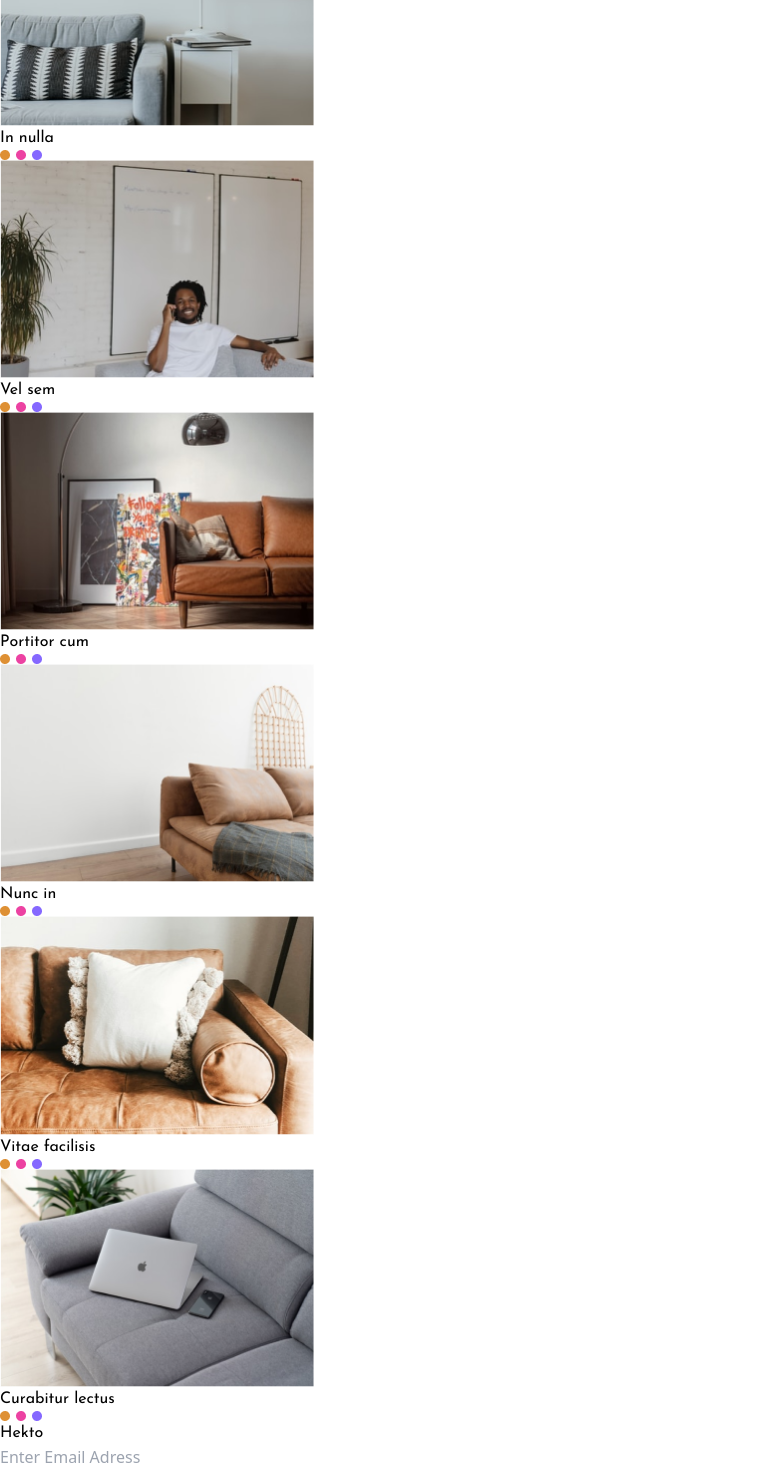
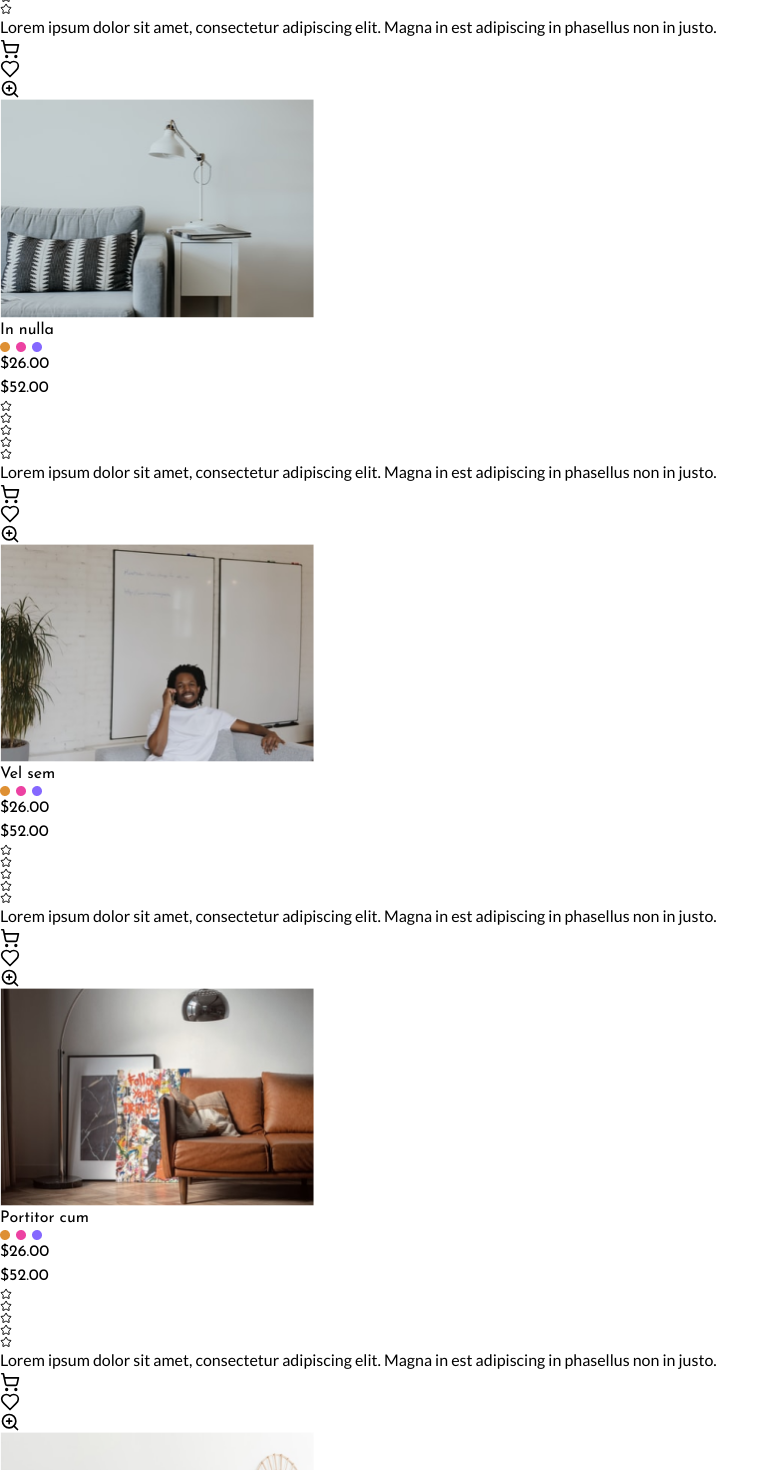
Before and after one commit to AbdulSamad94/Hackhaton-2, a Next.js app: page /products in a window 1280 px wide. Shown: the part 980-2450 px from the top of the page, without its empty margins (0-779 px from the left). Built offline with nearby package versions, Linux system fonts and the light colour scheme.

Commit message:
product page done

```diff
--- a/src/app/products/page.tsx
+++ b/src/app/products/page.tsx
@@ -1,5 +1,5 @@
 import FilterSection from "@/components/FilterSection/FilterSection";
-import { Heart, ShoppingCart, ZoomIn } from "lucide-react";
+import { Heart, ShoppingCart, ZoomIn, Star } from "lucide-react";
 import Image from "next/image";
 
 const products = [
@@ -11,9 +11,9 @@ const products = [
     star: 4,
     emptyStar: 1,
     text: "Lorem ipsum dolor sit amet, consectetur adipiscing elit. Magna in est adipiscing in phasellus non in justo.",
-    cart: <ShoppingCart size={20} />,
-    heart: <Heart size={20} />,
-    zoom: <ZoomIn size={20} />,
+    cart: <ShoppingCart size={20} className="text-gray-500" />,
+    heart: <Heart size={20} className="text-gray-500" />,
+    zoom: <ZoomIn size={20} className="text-gray-500" />,
   },
   {
     img: "/productPage/img-2.png",
@@ -23,9 +23,9 @@ const products = [
     star: 4,
     emptyStar: 1,
     text: "Lorem ipsum dolor sit amet, consectetur adipiscing elit. Magna in est adipiscing in phasellus non in justo.",
-    cart: <ShoppingCart size={20} />,
-    heart: <Heart size={20} />,
-    zoom: <ZoomIn size={20} />,
+    cart: <ShoppingCart size={20} className="text-gray-500" />,
+    heart: <Heart size={20} className="text-gray-500" />,
+    zoom: <ZoomIn size={20} className="text-gray-500" />,
   },
   {
     img: "/productPage/img-3.png",
@@ -35,9 +35,9 @@ const products = [
     star: 4,
     emptyStar: 1,
     text: "Lorem ipsum dolor sit amet, consectetur adipiscing elit. Magna in est adipiscing in phasellus non in justo.",
-    cart: <ShoppingCart size={20} />,
-    heart: <Heart size={20} />,
-    zoom: <ZoomIn size={20} />,
+    cart: <ShoppingCart size={20} className="text-gray-500" />,
+    heart: <Heart size={20} className="text-gray-500" />,
+    zoom: <ZoomIn size={20} className="text-gray-500" />,
   },
   {
     img: "/productPage/img-4.png",
@@ -47,9 +47,9 @@ const products = [
     star: 4,
     emptyStar: 1,
     text: "Lorem ipsum dolor sit amet, consectetur adipiscing elit. Magna in est adipiscing in phasellus non in justo.",
-    cart: <ShoppingCart size={20} />,
-    heart: <Heart size={20} />,
-    zoom: <ZoomIn size={20} />,
+    cart: <ShoppingCart size={20} className="text-gray-500" />,
+    heart: <Heart size={20} className="text-gray-500" />,
+    zoom: <ZoomIn size={20} className="text-gray-500" />,
   },
   {
     img: "/productPage/img-5.png",
@@ -59,9 +59,9 @@ const products = [
     star: 4,
     emptyStar: 1,
     text: "Lorem ipsum dolor sit amet, consectetur adipiscing elit. Magna in est adipiscing in phasellus non in justo.",
-    cart: <ShoppingCart size={20} />,
-    heart: <Heart size={20} />,
-    zoom: <ZoomIn size={20} />,
+    cart: <ShoppingCart size={20} className="text-gray-500" />,
+    heart: <Heart size={20} className="text-gray-500" />,
+    zoom: <ZoomIn size={20} className="text-gray-500" />,
   },
   {
     img: "/productPage/img-6.png",
@@ -71,9 +71,9 @@ const products = [
     star: 4,
     emptyStar: 1,
     text: "Lorem ipsum dolor sit amet, consectetur adipiscing elit. Magna in est adipiscing in phasellus non in justo.",
-    cart: <ShoppingCart size={20} />,
-    heart: <Heart size={20} />,
-    zoom: <ZoomIn size={20} />,
+    cart: <ShoppingCart size={20} className="text-gray-500" />,
+    heart: <Heart size={20} className="text-gray-500" />,
+    zoom: <ZoomIn size={20} className="text-gray-500" />,
   },
   {
     img: "/productPage/img-7.png",
@@ -83,15 +83,15 @@ const products = [
     star: 4,
     emptyStar: 1,
     text: "Lorem ipsum dolor sit amet, consectetur adipiscing elit. Magna in est adipiscing in phasellus non in justo.",
-    cart: <ShoppingCart size={20} />,
-    heart: <Heart size={20} />,
-    zoom: <ZoomIn size={20} />,
+    cart: <ShoppingCart size={20} className="text-gray-500" />,
+    heart: <Heart size={20} className="text-gray-500" />,
+    zoom: <ZoomIn size={20} className="text-gray-500" />,
   },
 ];
 
 const Page = () => {
   return (
-    <main className="mt-10">
+    <main className="mt-10 overflow-hidden">
       <FilterSection
         textTitle={"Shop Products"}
         textNavigation={"Home . "}
@@ -100,7 +100,7 @@ const Page = () => {
       <div className="space-y-10 mt-20">
         {products.map((item, index) => (
           <div
-            className="flex justify-start gap-y-14 gap-x-8 items-center ml-24"
+            className="flex justify-start gap-y-14 gap-x-8 items-center ml-24 cursor-pointer hover:scale-110 transition-all"
             key={index}
           >
             <div>
@@ -112,9 +112,9 @@ const Page = () => {
                 className="w-auto h-auto"
               />
             </div>
-            <div>
+            <div className="w-[550px]">
               <div className="flex items-center gap-x-4">
-                <h1 className="text-1 font-bold text-lg text-indigo-900">
+                <h1 className="text-1 font-bold text-[19px] text-indigo-900">
                   {item.name}
                 </h1>
                 <div>
@@ -127,6 +127,34 @@ const Page = () => {
                   />
                 </div>
               </div>
+              <div className="flex items-center gap-x-4">
+                <p className="text-1 text-indigo-900">{item.price}</p>
+                <p className="text-red-500 text-1 line-through">
+                  {item.prevPrice}
+                </p>
+                <div className="flex gap-x-1 items-center mb-1">
+                  {Array.from({ length: item.star }).map((_, i) => (
+                    <Star
+                      key={`star-${index}-${i}`}
+                      size={12}
+                      className="text-yellow-400 fill-yellow-400"
+                    />
+                  ))}
+                  {Array.from({ length: item.emptyStar }).map((_, i) => (
+                    <Star
+                      key={`emptyStar-${index}-${i}`}
+                      size={12}
+                      className="text-gray-400 fill-gray-400"
+                    />
+                  ))}
+                </div>
+              </div>
+              <p className="lato text-gray-400 text-lg my-4">{item.text}</p>
+              <div className="flex gap-x-16 mt-8">
+                {item.cart}
+                {item.heart}
+                {item.zoom}
+              </div>
             </div>
           </div>
         ))}
```
